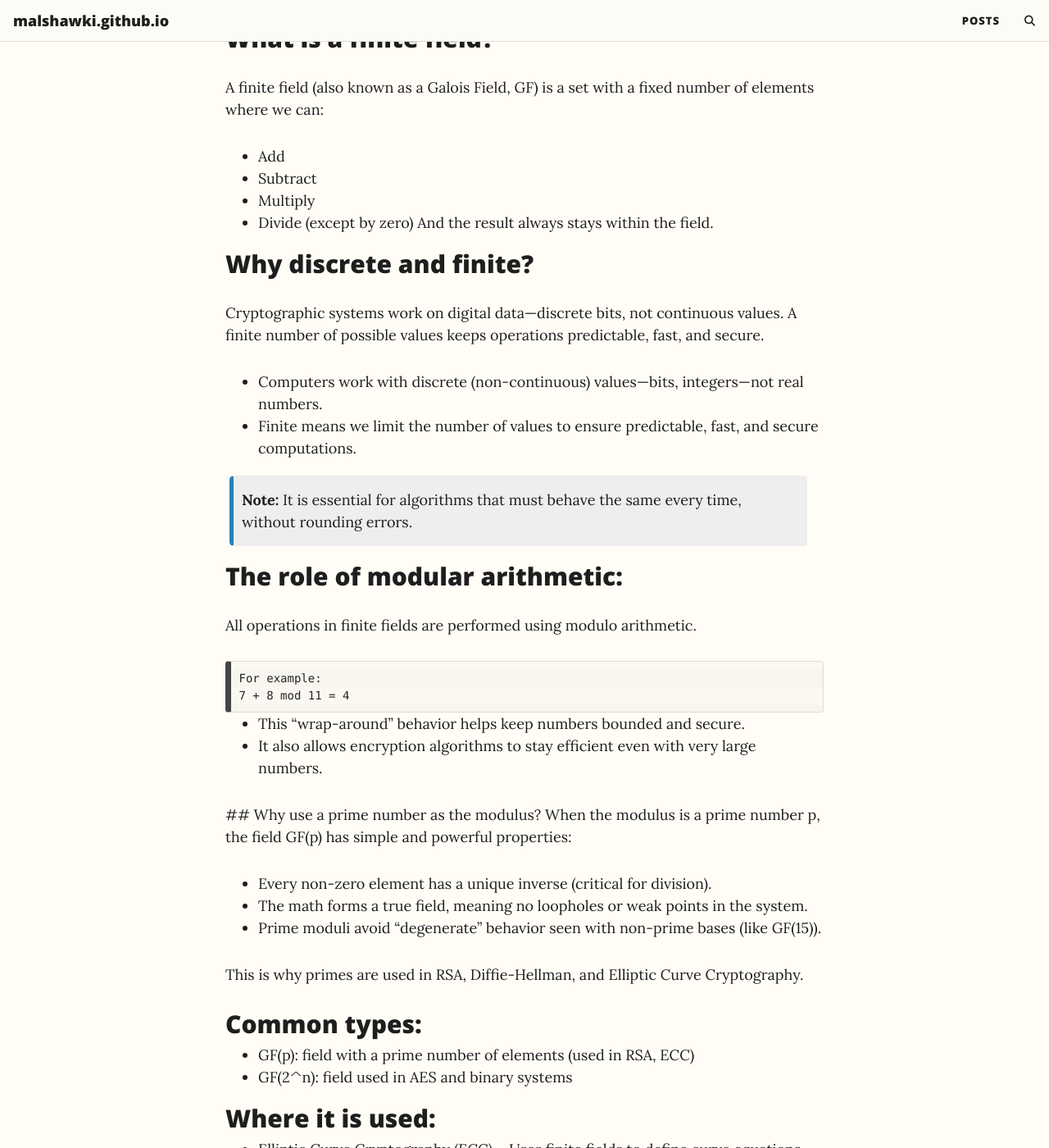
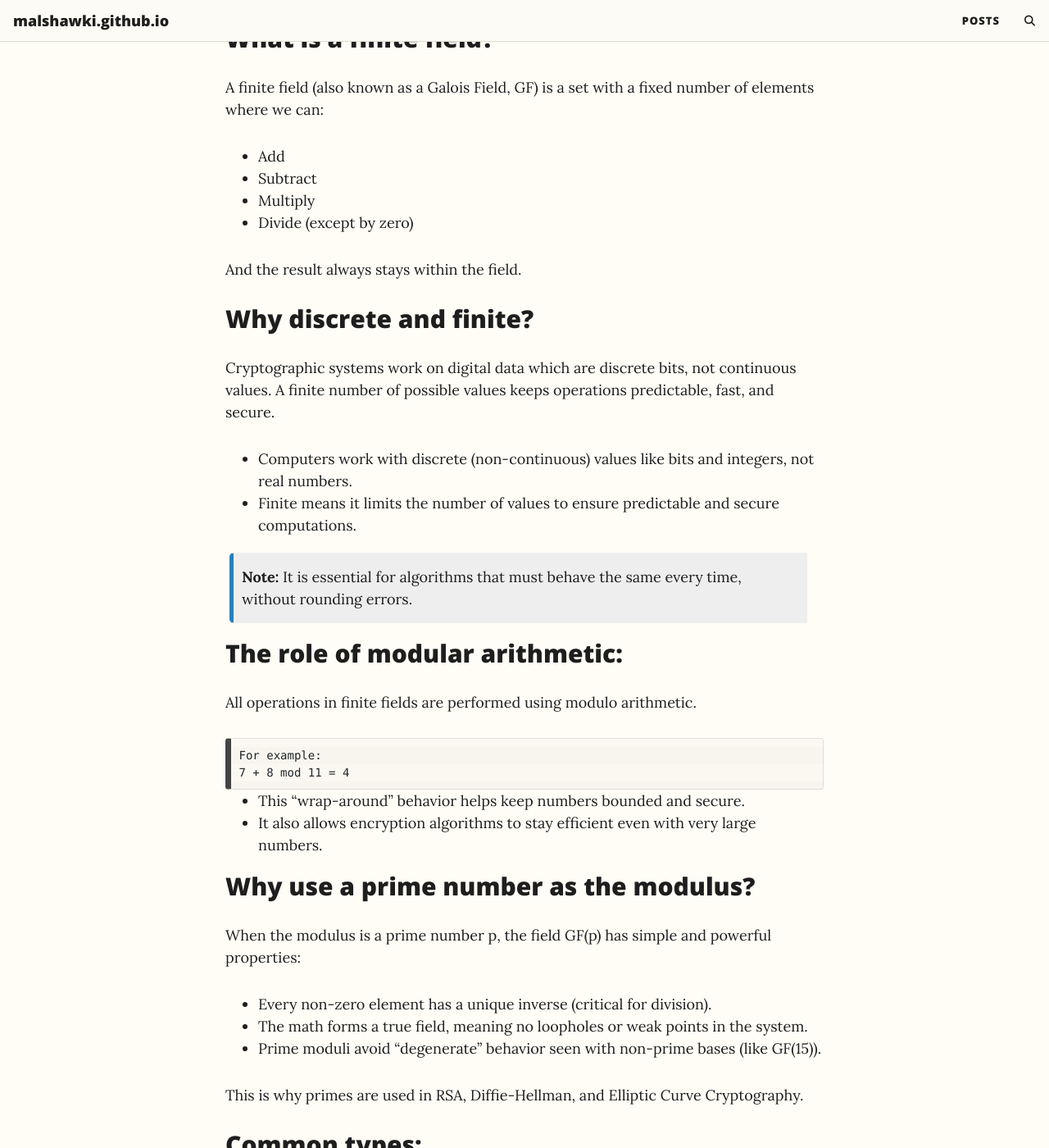
Before and after one commit to malshawki/malshawki.github.io, a Jekyll site: the page built from _posts/2025-01-21-finite_field.md, in a window 1280 px wide and 1400 px high, scrolled down 494 px. Shown: the whole window at 82% size. Built offline with Jekyll 4.4.1, drawn with Linux system fonts in a browser that asks for light colours; comment, search, counter and statistics services are not loaded; some of the changed text lies outside the part shown.

Commit message:
Update 2025-01-21-finite_field.md

```diff
--- a/_posts/2025-01-21-finite_field.md
+++ b/_posts/2025-01-21-finite_field.md
@@ -19,12 +19,13 @@ A finite field (also known as a Galois Field, GF) is a set with a fixed number o
 - Subtract
 - Multiply
 - Divide (except by zero)
+
 And the result always stays within the field.
 
 ## Why discrete and finite?
-Cryptographic systems work on digital data—discrete bits, not continuous values. A finite number of possible values keeps operations predictable, fast, and secure.
-- Computers work with discrete (non-continuous) values—bits, integers—not real numbers.
-- Finite means we limit the number of values to ensure predictable, fast, and secure computations.
+Cryptographic systems work on digital data which are discrete bits, not continuous values. A finite number of possible values keeps operations predictable, fast, and secure.
+- Computers work with discrete (non-continuous) values like bits and integers, not real numbers.
+- Finite means it limits the number of values to ensure predictable and secure computations.
 
 {: .box-note}
 **Note:** It is essential for algorithms that must behave the same every time, without rounding errors.
@@ -41,7 +42,7 @@ For example:
 - This “wrap-around” behavior helps keep numbers bounded and secure.
 - It also allows encryption algorithms to stay efficient even with very large numbers.
 
- ## Why use a prime number as the modulus?
+## Why use a prime number as the modulus?
 When the modulus is a prime number p, the field GF(p) has simple and powerful properties:
 - Every non-zero element has a unique inverse (critical for division).
 - The math forms a true field, meaning no loopholes or weak points in the system.
```
Also changed, not shown: other parts of _posts/2025-01-21-finite_field.md (+1 -3 lines).
